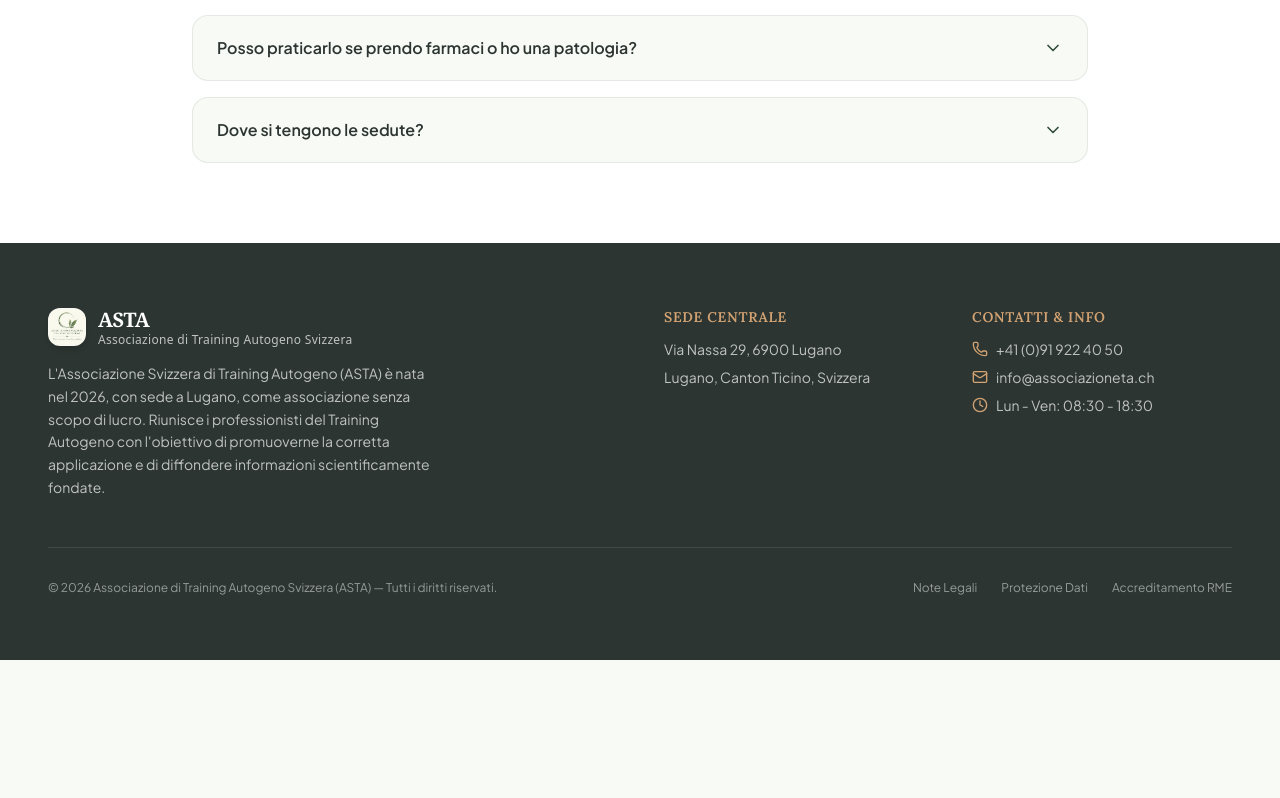
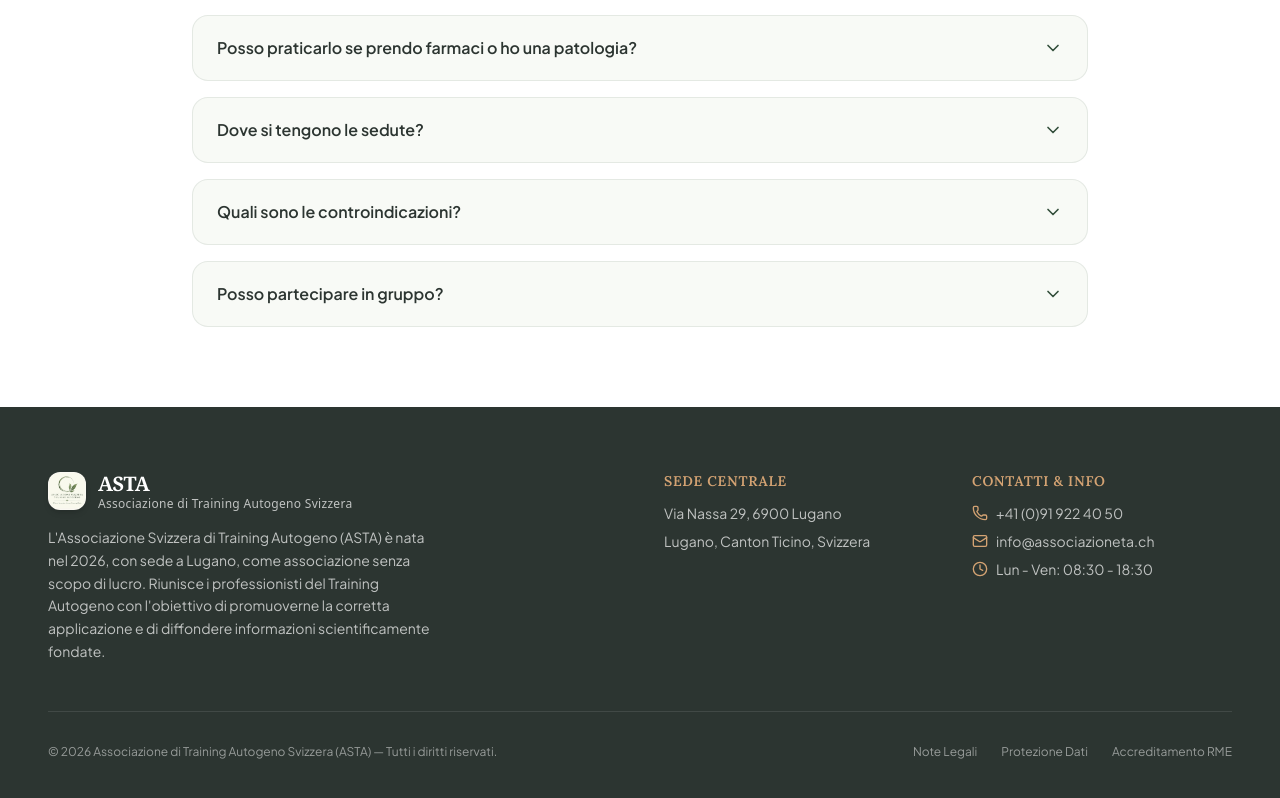
Before and after one commit to gabrielecode/ASTA-Training-Autogeno, a React (Vite) app: page / in a window 1280 px wide. Shown: the part 5353-6151 px from the top of the page. Before the commit the page ends 6013 px from the top, so only its background shows below. Built offline with nearby package versions, Linux system fonts and the light colour scheme.

Commit message:
feat: add new FAQ entries
Expand the FAQ section with two new questions regarding contraindications and group participation in both the UI and SEO schema.

```diff
--- a/index.html
+++ b/index.html
@@ -112,6 +112,22 @@
             "@type": "Answer",
             "text": "Le nostre terapiste ricevono nelle sedi di Lugano, Gordevio (Valle Maggia) e Preonzo (Bellinzonese), oltre alle sedute online in videoconferenza."
           }
+        },
+        {
+          "@type": "Question",
+          "name": "Quali sono le controindicazioni?",
+          "acceptedAnswer": {
+            "@type": "Answer",
+            "text": "Il Training Autogeno è generalmente sicuro, ma è sconsigliato in presenza di gravi disturbi psichiatrici acuti o cardiopatie scompensate senza previo parere medico."
+          }
+        },
+        {
+          "@type": "Question",
+          "name": "Posso partecipare in gruppo?",
+          "acceptedAnswer": {
+            "@type": "Answer",
+            "text": "Sì, offriamo cicli di apprendimento in piccoli gruppi, ideali per chi cerca uno scambio esperienziale oltre alla tecnica individuale."
+          }
         }
       ]
     }
--- a/src/App.tsx
+++ b/src/App.tsx
@@ -745,6 +745,36 @@ export default function App() {
               )}
             </div>
 
+            <div className="border border-[#334E3B]/10 rounded-2xl overflow-hidden bg-[#F8FAF6]">
+              <button
+                onClick={() => setOpenFaq(openFaq === 4 ? null : 4)}
+                className="w-full px-6 py-5 text-left font-semibold flex justify-between items-center gap-4 text-[#2C3531]"
+              >
+                <span>{t.faq5Q}</span>
+                <ChevronDown className={`w-5 h-5 text-[#334E3B] transition-transform ${openFaq === 4 ? 'rotate-180' : ''}`} />
+              </button>
+              {openFaq === 4 && (
+                <div className="px-6 pb-5 text-sm text-[#2C3531]/80 leading-relaxed border-t border-[#334E3B]/10 pt-4">
+                  {t.faq5A}
+                </div>
+              )}
+            </div>
+
+            <div className="border border-[#334E3B]/10 rounded-2xl overflow-hidden bg-[#F8FAF6]">
+              <button
+                onClick={() => setOpenFaq(openFaq === 5 ? null : 5)}
+                className="w-full px-6 py-5 text-left font-semibold flex justify-between items-center gap-4 text-[#2C3531]"
+              >
+                <span>{t.faq6Q}</span>
+                <ChevronDown className={`w-5 h-5 text-[#334E3B] transition-transform ${openFaq === 5 ? 'rotate-180' : ''}`} />
+              </button>
+              {openFaq === 5 && (
+                <div className="px-6 pb-5 text-sm text-[#2C3531]/80 leading-relaxed border-t border-[#334E3B]/10 pt-4">
+                  {t.faq6A}
+                </div>
+              )}
+            </div>
+
           </div>
 
         </div>
--- a/src/config.ts
+++ b/src/config.ts
@@ -116,6 +116,10 @@ export const TRANSLATIONS: Record<Lang, {
   faq3A: string;
   faq4Q: string;
   faq4A: string;
+  faq5Q: string;
+  faq5A: string;
+  faq6Q: string;
+  faq6A: string;
   asta: {
     title: string;
     intro: string;
@@ -230,6 +234,10 @@ export const TRANSLATIONS: Record<Lang, {
     faq3A: "Conviene parlarne con il proprio medico e con la terapista prima di iniziare.",
     faq4Q: "Dove si tengono le sedute?",
     faq4A: "Le nostre terapiste ricevono nelle sedi di Lugano, Gordevio (Valle Maggia) e Preonzo (Bellinzonese), oltre alle sedute online in videoconferenza.",
+    faq5Q: "Quali sono le controindicazioni?",
+    faq5A: "Il Training Autogeno è generalmente sicuro, ma è sconsigliato in presenza di gravi disturbi psichiatrici acuti o cardiopatie scompensate senza previo parere medico.",
+    faq6Q: "Posso partecipare in gruppo?",
+    faq6A: "Sì, offriamo cicli di apprendimento in piccoli gruppi, ideali per chi cerca uno scambio esperienziale oltre alla tecnica individuale.",
     asta: {
       title: "ASTA: chi siamo",
       intro: "L'Associazione Svizzera di Training Autogeno (ASTA) è nata nel 2026, con sede a Lugano, come associazione senza scopo di lucro. Riunisce i professionisti del Training Autogeno con l'obiettivo di promuoverne la corretta applicazione e di diffondere informazioni scientificamente fondate.",
@@ -353,6 +361,10 @@ export const TRANSLATIONS: Record<Lang, {
     faq3A: "Le Training Autogène est une méthode scientifiquement validée d'autorelaxation conçue par J.H. Schultz.",
     faq4Q: "Où se tiennent les séances ?",
     faq4A: "Nos thérapeutes reçoivent au siège central de Lugano Centre (Via Nassa 29) et proposent des séances en ligne.",
+    faq5Q: "Quelles sont les contre-indications ?",
+    faq5A: "Le Training Autogène est généralement sûr, mais il est déconseillé en cas de troubles psychiatriques aigus graves ou de cardiopathies décompensées sans avis médical préalable.",
+    faq6Q: "Puis-je participer en groupe ?",
+    faq6A: "Oui, nous proposons des cycles d'apprentissage en petits groupes, idéaux pour ceux qui recherchent un échange expérientiel en plus de la technique individuelle.",
     asta: {
       title: "ASTA : qui sommes-nous",
       intro: "L'Association Suisse de Training Autogène (ASTA) a été fondée en 2026, avec siège à Lugano, en tant qu'association à but non lucratif. Elle réunit les professionnels du Training Autogène dans le but d'en promouvoir l'application correcte et de diffuser des informations scientifiquement fondées.",
@@ -476,6 +488,10 @@ export const TRANSLATIONS: Record<Lang, {
     faq3A: "Autogenes Training ist eine wissenschaftlich validierte Methode der Selbstregulation nach J.H. Schultz.",
     faq4Q: "Wo finden die Sitzungen statt?",
     faq4A: "Unsere Therapeutinnen empfangen im Hauptsitz in Lugano Zentrum (Via Nassa 29) sowie online.",
+    faq5Q: "Welche Kontraindikationen gibt es?",
+    faq5A: "Autogenes Training ist im Allgemeinen sicher, wird jedoch bei schweren akuten psychiatrischen Erkrankungen oder dekompensierten Herzerkrankungen ohne vorherige ärztliche Abklärung nicht empfohlen.",
+    faq6Q: "Kann ich in einer Gruppe teilnehmen?",
+    faq6A: "Ja, wir bieten Lernzyklen in kleinen Gruppen an – ideal für alle, die neben der individuellen Technik den Erfahrungsaustausch suchen.",
     asta: {
       title: "ASTA: Über uns",
       intro: "Der Schweizerische Verband für Autogenes Training (ASTA) wurde 2026 mit Sitz in Lugano als gemeinnütziger Verein gegründet. Er vereint Fachpersonen des Autogenen Trainings mit dem Ziel, dessen korrekte Anwendung zu fördern und wissenschaftlich fundierte Informationen zu verbreiten.",
@@ -599,6 +615,10 @@ export const TRANSLATIONS: Record<Lang, {
     faq3A: "Autogenic Training is a scientifically validated self-relaxation method focused on codified organic exercises.",
     faq4Q: "Where do sessions take place?",
     faq4A: "Our therapists receive clients at our central office in Lugano Center (Via Nassa 29) and offer online video sessions.",
+    faq5Q: "What are the contraindications?",
+    faq5A: "Autogenic Training is generally safe, but it is not recommended in the presence of severe acute psychiatric disorders or decompensated heart conditions without prior medical advice.",
+    faq6Q: "Can I participate in a group?",
+    faq6A: "Yes, we offer learning cycles in small groups, ideal for those looking for shared experiential exchange alongside individual technique.",
     asta: {
       title: "ASTA: Who We Are",
       intro: "The Swiss Autogenic Training Association (ASTA) was founded in 2026, based in Lugano, as a non-profit association. It brings together Autogenic Training professionals with the aim of promoting its proper application and disseminating scientifically grounded information.",
```
